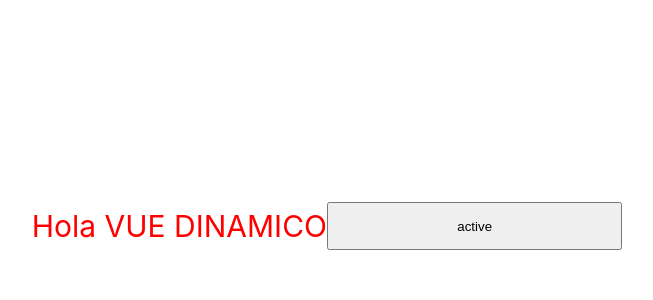
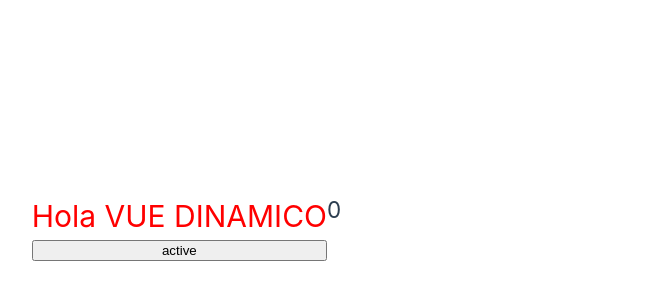
Before and after one commit to COLADOXD/first-vue, a Vue app: page / in a window 1280 px wide. Shown: the part 174-474 px from the top of the page, without its empty margins (313-966 px from the left). Built offline with nearby package versions, Linux system fonts and the light colour scheme.

Commit message:
31. ¿Por qué utilizar reactividad?

```diff
--- a/src/App.vue
+++ b/src/App.vue
@@ -1,9 +1,13 @@
 <script setup lang="ts">
+import { ref } from 'vue';
+
 
 const name = "Vue dinamico";
 
-const handleClick = () => {
-  console.log("Click");
+let counter = ref(0)
+
+const increment = () => {
+  counter.value += 1;
 }
 </script>
 
@@ -11,7 +15,8 @@
   <h1>
     Hola {{ name.toUpperCase() }}
   </h1>
-  <button @click="handleClick()">active</button>
+  <h2>{{ counter }}</h2>
+  <button @click="increment">active</button>
 </template>
 
 <style>
```
